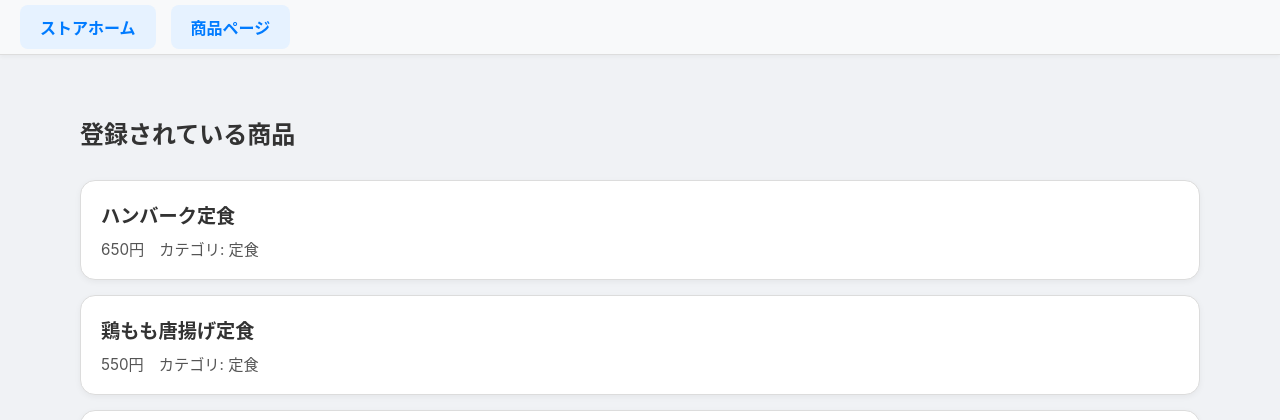
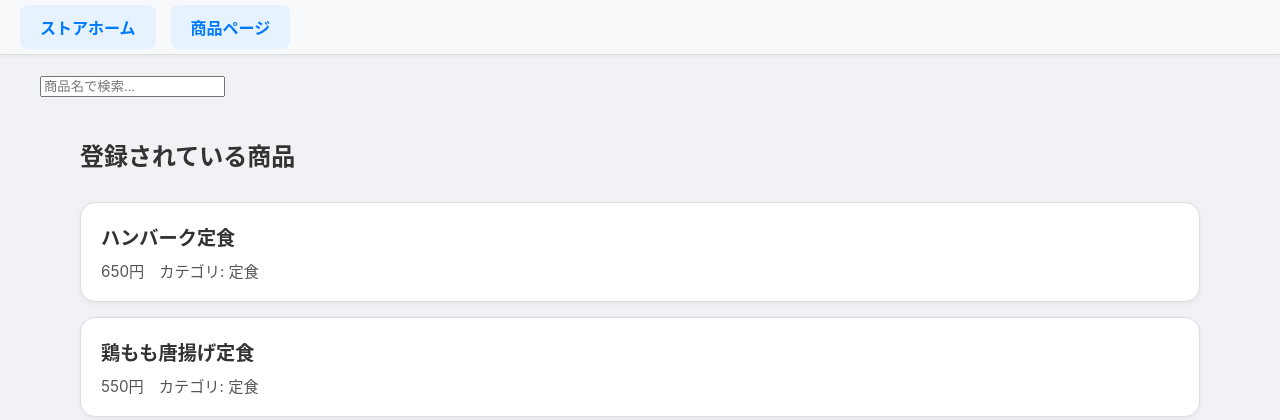
Before and after one commit to s2422092/DS_hakka, a Flask app: page /stores/store_home_menu in a window 1280 px wide. Shown: the part 141-561 px from the top of the page. Run offline with Flask 3, Linux system fonts and the light colour scheme; a user stored in the database is signed in; data comes from the database, SQL or seed files in the repository.

Commit message:
検索欄の追加

```diff
--- a/templates/stores_detail/store_home_menu.html
+++ b/templates/stores_detail/store_home_menu.html
@@ -36,7 +36,9 @@
 
 
     <main class="main-content">
-
+        <div class="sidebar">
+            <input type="search" id="menu-search" placeholder="商品名で検索..." />
+        </div>
 
         <div class="main-content">
             <h2>登録されている商品</h2>
@@ -59,6 +61,7 @@
         </div>
 
 
+
     </main>
 
 
```
